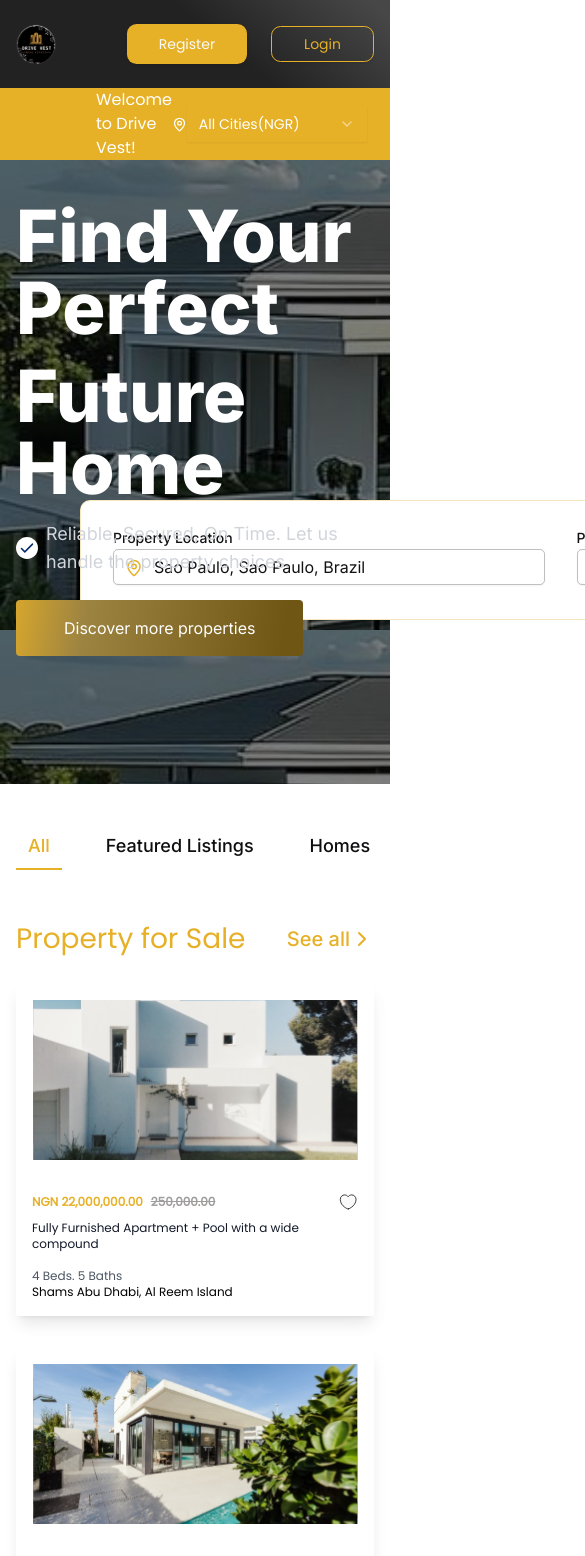
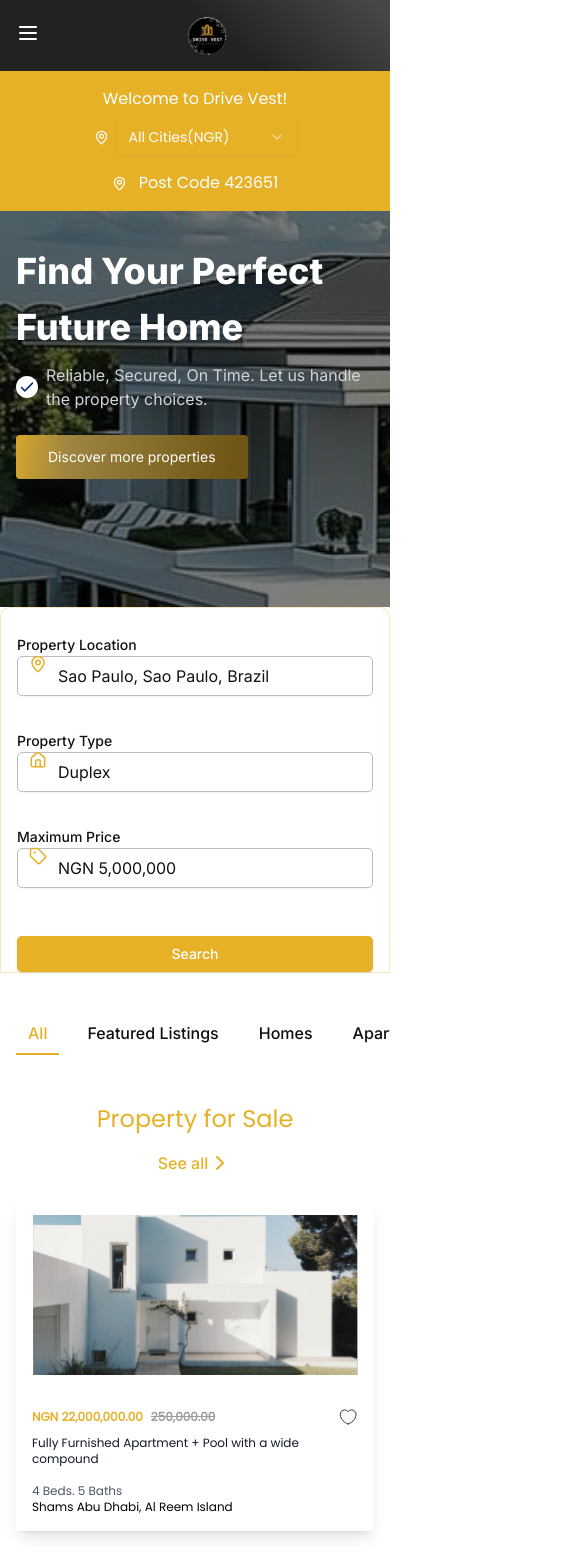
Before and after one commit to Mannypulator/drive-vest, a Next.js app: page / in a window 390 px wide. Shown: the top 1556 px of the page, 585 px wide, since content can reach past the window. Built offline with nearby package versions, Linux system fonts and the light colour scheme.

Commit message:
landing page responsive

```diff
--- a/app/page.tsx
+++ b/app/page.tsx
@@ -17,7 +17,6 @@ export default function Home() {
       <PropertyListings />
       <PropertyListings />
       <PropertyListings />
-
       <Footer />
     </>
   );
--- a/components/Header.tsx
+++ b/components/Header.tsx
@@ -1,6 +1,10 @@
+"use client";
+
+import { useState } from "react";
+import { Menu, X } from "lucide-react";
+import { Button } from "./ui/button";
+import Image from "next/image";
 import logo from "@/assets/images/logo.svg";
-import Image from "next/image";
-import { Button } from "./ui/button";
 import { Poppins } from "next/font/google";
 
 const poppins = Poppins({
@@ -9,10 +13,19 @@ const poppins = Poppins({
 });
 
 const Header = () => {
+  const [isMenuOpen, setIsMenuOpen] = useState(false);
+
   return (
-    <header className="bg-[linear-gradient(219.84deg,_#474747_4.14%,_#222222_44.22%)] text-white">
+    <header className="bg-[linear-gradient(219.84deg,_#474747_4.14%,_#222222_44.22%)] text-white relative">
       <div className="container mx-auto flex items-center justify-between py-4 px-4">
-        <div className="flex items-center space-x-2">
+        {/* Hamburger menu (mobile only) */}
+        <div className="sm:hidden">
+          <button onClick={() => setIsMenuOpen((prev) => !prev)}>
+            {isMenuOpen ? <X size={24} /> : <Menu size={24} />}
+          </button>
+        </div>
+        {/* Centered on mobile, left-aligned on desktop */}
+        <div className="flex flex-1 justify-center sm:justify-start">
           <Image
             src={logo}
             alt="Drive vest logo"
@@ -21,21 +34,35 @@ const Header = () => {
             priority={true}
           />
         </div>
-        <div className="flex items-center space-x-6">
-          <div className="flex items-center space-x-4">
+        {/* Desktop menu: show buttons on larger screens */}
+        <div className="hidden sm:flex items-center space-x-6">
           <Button
-              className={`${poppins.className} m-2 py-5 px-8 bg-[#E6B027] rounded-[0.6rem] text-sm text-[#FAFAFA]`}
+            className={`${poppins.className} py-5 px-8 bg-[#E6B027] rounded-[0.6rem] text-sm text-[#FAFAFA]`}
           >
             Register
           </Button>
           <Button
-              className={`${poppins.className} m-2 y-5 px-8 rounded-[0.6rem] text-sm text-[#E6B027] border-[#E6B027] border`}
+            className={`${poppins.className} py-5 px-8 rounded-[0.6rem] text-sm text-[#E6B027] border border-[#E6B027]`}
           >
             Login
           </Button>
         </div>
       </div>
+      {/* Mobile menu overlay */}
+      {isMenuOpen && (
+        <div className="sm:hidden absolute top-full left-0 w-full bg-[#222222] py-4 flex flex-col items-center space-y-4">
+          <Button
+            className={`${poppins.className} w-3/4 py-2 bg-[#E6B027] rounded-[0.6rem] text-sm text-[#FAFAFA]`}
+          >
+            Register
+          </Button>
+          <Button
+            className={`${poppins.className} w-3/4 py-2 rounded-[0.6rem] text-sm text-[#E6B027] border border-[#E6B027]`}
+          >
+            Login
+          </Button>
         </div>
+      )}
     </header>
   );
 };
--- a/components/HeaderOutline.tsx
+++ b/components/HeaderOutline.tsx
@@ -17,11 +17,11 @@ const poppins = Poppins({
 const HeaderOutline = () => {
   return (
     <div
-      className={`${poppins.className} bg-[#E6B027] flex items-center justify-between text-white text-base px-24`}
+      className={`${poppins.className} bg-[#E6B027] flex flex-col md:flex-row items-center justify-between text-white text-base px-6 md:px-24 py-4 text-center md:text-left`}
     >
-      <p>Welcome to Drive Vest!</p>
-      <div className="flex items-center space-x-6">
-        <div className="flex items-center text-lg">
+      <p className="mb-2 md:mb-0">Welcome to Drive Vest!</p>
+      <div className="flex flex-col sm:flex-row items-center justify-center space-y-4 sm:space-y-0 sm:space-x-6">
+        <div className="flex items-center text-lg space-x-2">
           <MapPin size={15} />
           <Select>
             <SelectTrigger className="w-[180px] border-0 outline-none focus:ring-0">
@@ -45,7 +45,7 @@ const HeaderOutline = () => {
           </Select>
         </div>
         <div className="flex items-center space-x-3">
-          <MapPin />
+          <MapPin size={15} />
           <p>Post Code 423651</p>
         </div>
       </div>
--- a/components/Hero.tsx
+++ b/components/Hero.tsx
@@ -8,10 +8,14 @@ const Hero = () => {
       <div className="absolute inset-0 bg-black/50 backdrop-blur-xs"></div>
       <div className="relative z-10 container mx-auto px-4">
         <p className="mb-4 text-white flex flex-col space-y-4">
-          <span className="text-7xl font-extrabold">Find Your Perfect</span>
-          <span className="text-7xl font-extrabold">Future Home</span>
+          <span className="font-extrabold text-4xl sm:text-7xl">
+            Find Your Perfect
+          </span>
+          <span className="font-extrabold text-4xl sm:text-7xl">
+            Future Home
+          </span>
         </p>
-        <p className="text-gray-300 text-lg mb-6 flex items-center gap-2">
+        <p className="text-gray-300 text-base sm:text-lg mb-6 flex items-center gap-2">
           <Image
             src={check}
             height={22}
@@ -21,7 +25,7 @@ const Hero = () => {
           />
           Reliable, Secured, On Time. Let us handle the property choices.
         </p>
-        <button className="bg-[linear-gradient(97.73deg,_#E6B027_-6.96%,_#9E8441_23.5%,_#705614_92.79%)]  text-white px-12 py-4 rounded hover:bg-gray-800 text-base">
+        <button className="bg-[linear-gradient(97.73deg,_#E6B027_-6.96%,_#9E8441_23.5%,_#705614_92.79%)] text-white px-8 sm:px-12 py-3 sm:py-4 rounded hover:bg-gray-800 text-sm sm:text-base">
           Discover more properties
         </button>
       </div>
--- a/components/NavTabs.tsx
+++ b/components/NavTabs.tsx
@@ -17,18 +17,17 @@ const NavTabs = () => {
 
   return (
     <nav className="bg-white py-2 pt-10">
-      <div className="container mx-auto px-4 flex justify-around space-x-8 overflow-x-auto">
+      <div className="container mx-auto px-4 flex justify-around space-x-4 sm:space-x-8 overflow-x-auto">
         {tabs.map((tab) => (
           <Link
             href="#"
             key={tab}
             onClick={() => setSelectedTab(tab)}
-            className={`whitespace-nowrap px-3 py-2 text-lg font-medium
-              ${
-                selectedTab === tab
-                  ? "text-[#E6B027]  border-b-2 border-[E6B027]"
-                  : "text-[#0E0E10]"
-              }`}
+            className={`whitespace-nowrap px-3 py-2 text-base sm:text-lg font-medium ${
+              selectedTab === tab
+                ? "text-[#E6B027] border-b-2 border-[#E6B027]"
+                : "text-[#0E0E10]"
+            }`}
           >
             {tab}
             {tab === "More" && (
--- a/components/PropertyCard.tsx
+++ b/components/PropertyCard.tsx
@@ -44,18 +44,22 @@ const PropertyCard: React.FC<PropertyCardProps> = ({
         {/* Price, Discount, and Love Image on the Same Line */}
         <div className="flex items-center justify-between gap-x-6">
           <div className="flex items-start gap-x-2">
-            <p className="text-xs font-semibold text-[#E6B027]">{price}</p>
-            <p className="text-xs font-semibold text-[#9F9C9C] line-through">
+            <p className="text-xs sm:text-sm font-semibold text-[#E6B027]">
+              {price}
+            </p>
+            <p className="text-xs sm:text-sm font-semibold text-[#9F9C9C] line-through">
               {discount}
             </p>
           </div>
           <Image src={love} width={20} height={20} alt="love" />
         </div>
-        <h3 className="text-xs font-medium text-gray-900 mt-2 mb-4">{title}</h3>
-        <p className="text-xs text-gray-600">
+        <h3 className="text-xs sm:text-sm font-medium text-gray-900 mt-2 mb-4">
+          {title}
+        </h3>
+        <p className="text-xs sm:text-sm text-gray-600">
           {bed} Beds. {bath} Baths
         </p>
-        <p className="text-xs font-medium">{location}</p>
+        <p className="text-xs sm:text-sm font-medium">{location}</p>
       </div>
     </div>
   );
--- a/components/PropertyFilter.tsx
+++ b/components/PropertyFilter.tsx
@@ -5,55 +5,55 @@ import { MapPin, Home, Tag } from "lucide-react";
 
 const PropertyFilters = () => {
   return (
-    <section className="absolute border-[0.5px] border-[#E6B0274D] outline-none bottom-0 top-[500px] left-20 container flex justify-center gap-8 px-8 pt-6 bg-white rounded-tl-[10px] rounded-tr-[10px] w-[1280px] h-[120px] text-[#121212]">
+    <section className="md:absolute border border-[#E6B0274D] outline-none bottom-0 top-[500px] left-0 md:left-20 container flex flex-col md:flex-row justify-center gap-8 px-4 md:px-8 pt-6 bg-white rounded-tl-[10px] rounded-tr-[10px] w-full md:w-[1280px] h-auto md:h-[120px] text-[#121212]">
       {/* Property Location */}
       <div className="relative w-full">
         <Label htmlFor="property-location" className="font-medium text-[14px]">
           Property Location
         </Label>
-        <span className="absolute inset-y-0 left-3 bottom-2 flex items-center pointer-events-none text-[#E6B027]">
+        <span className="absolute inset-y-0 left-3 lg:bottom-2 md:inset-x-0 flex items-center pointer-events-none text-[#E6B027]">
           <MapPin size={18} />
         </span>
         <Input
-          className="w-full rounded-[5px] pl-10 border-[0.5px] border-[#00000040] outline-none"
+          className="w-full h-10 rounded-[5px] pl-10 border border-[#00000040] outline-none"
           type="search"
           id="property-location"
           name="property-location"
           placeholder="Sao Paulo, Sao Paulo, Brazil"
         />
       </div>
-      <div className="w-2/3 relative">
+      <div className="relative w-full md:w-2/3">
         <Label htmlFor="property-type" className="font-medium text-[14px]">
           Property Type
         </Label>
-        <span className="absolute inset-y-0 left-3 bottom-2 flex items-center pointer-events-none text-[#E6B027]">
+        <span className="absolute left-3 top-1/2 transform -translate-y-1/2 flex items-center pointer-events-none text-[#E6B027]">
           <Home size={18} />
         </span>
         <Input
-          className="w-full rounded-[5px] pl-10 border-[#00000040] outline-none"
+          className="w-full h-10 rounded-[5px] pl-10 border border-[#00000040] outline-none"
           type="search"
           id="property-type"
           name="property-type"
           placeholder="Duplex"
         />
       </div>
-      <div className="w-2/3 relative">
+      <div className="relative w-full md:w-2/3">
         <Label htmlFor="maximum-price" className="font-medium text-[14px]">
           Maximum Price
         </Label>
-        <span className="absolute inset-y-0 left-3 bottom-2 flex items-center pointer-events-none text-[#E6B027]">
+        <span className="absolute left-3 top-1/2 transform -translate-y-1/2 flex items-center pointer-events-none text-[#E6B027]">
           <Tag size={18} />
         </span>
         <Input
-          className="w-full rounded-[5px] pl-10 border-[#00000040] outline-none"
+          className="w-full h-10 rounded-[5px] pl-10 border border-[#00000040] outline-none"
           type="search"
           id="maximum-price"
           name="maximum-price"
           placeholder="NGN 5,000,000"
         />
       </div>
-      <div>
-        <Button className="px-8 py-2 bg-[#E6B027] rounded-[5px] mt-6 text-white border-0 outline-none">
+      <div className="w-full md:w-auto flex items-end">
+        <Button className="w-full md:w-auto px-8 py-2 bg-[#E6B027] rounded-[5px] mt-4 md:mt-6 text-white border-0 outline-none">
           Search
         </Button>
       </div>
--- a/components/PropertyListings.tsx
+++ b/components/PropertyListings.tsx
@@ -1,4 +1,3 @@
-// components/PropertyListings.js
 import React from "react";
 import PropertyCard from "./PropertyCard";
 import property1 from "@/assets/images/property1.svg";
@@ -58,14 +57,14 @@ const PropertyListings = () => {
   ];
 
   return (
-    <section className="container mx-auto px-4 py-10">
-      <div className="flex justify-between items-center mb-6">
+    <section className="container mx-auto max-w-screen-xl px-4 py-10">
+      <div className="flex flex-col md:flex-row justify-between items-center mb-6">
         <h2
-          className={`${poppins.className} text-[28px] font-extrabold text-[#E6B027]`}
+          className={`${poppins.className} text-2xl md:text-[28px] font-extrabold text-[#E6B027] mb-4 md:mb-0`}
         >
           Property for Sale
         </h2>
-        <button className="text-[#E6B027] font-medium flex text-[20px] items-center justify-between">
+        <button className="text-[#E6B027] font-medium flex text-base md:text-[20px] items-center">
           See all <ChevronRight />
         </button>
       </div>
```
Also changed, not shown: components/Footer.tsx (+10 -11 lines). Lines whose indentation alone changed are shown as unchanged.
